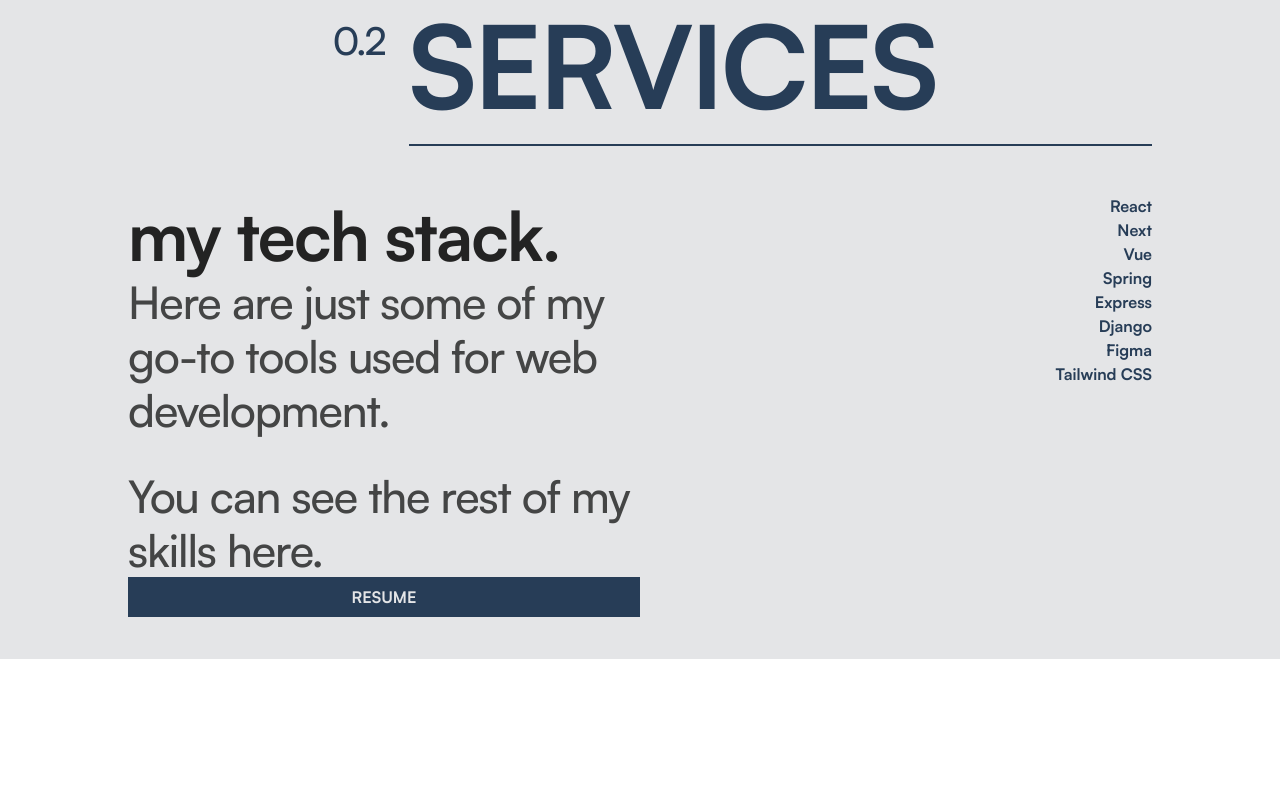
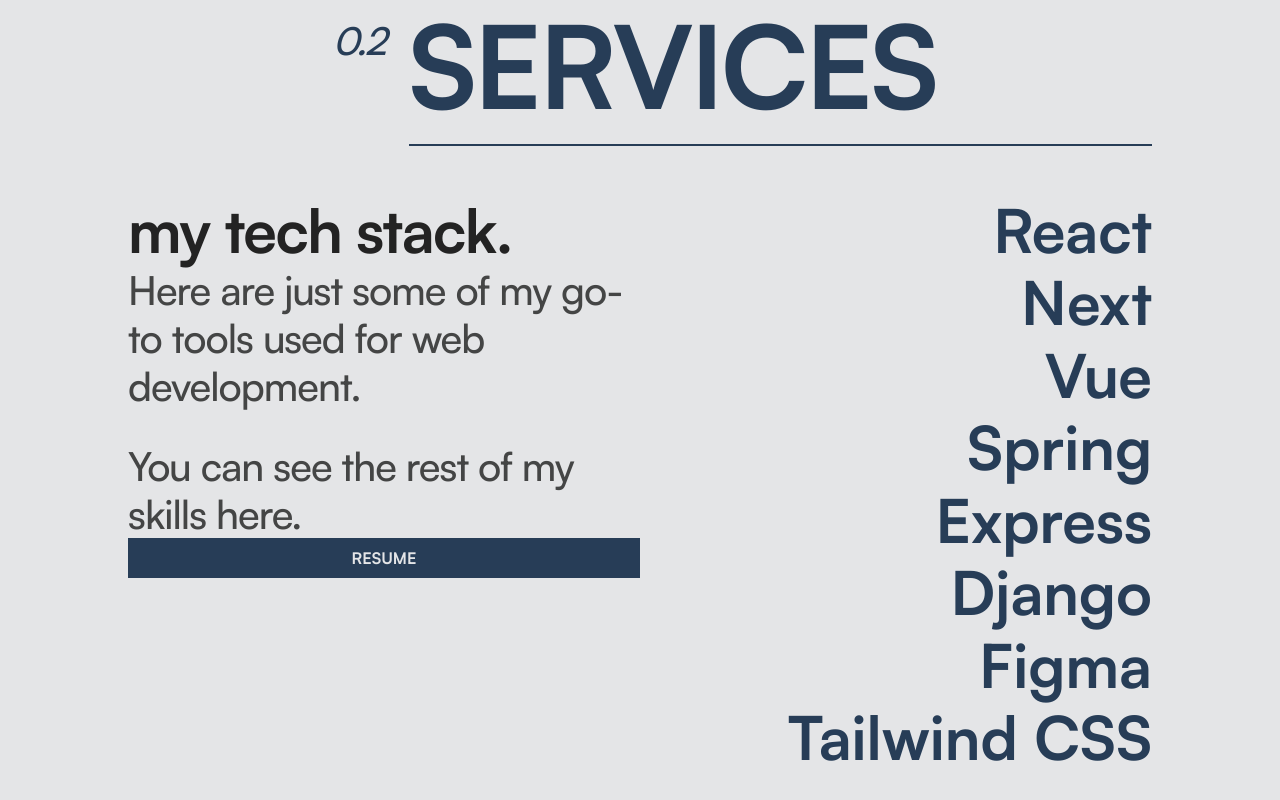
Before and after one commit to NickShum222/Website-V2, a Next.js app: page / in a window 1280 px wide. Shown: the part 2422-3222 px from the top of the page. Before the commit the page ends 3081 px from the top, so only its background shows below. Built offline with nearby package versions, Linux system fonts and the light colour scheme.

Commit message:
Update services page

```diff
--- a/src/pages/_app.js
+++ b/src/pages/_app.js
@@ -3,7 +3,7 @@
 const satoshi = localFont({ src: "../../public/fonts/Satoshi-Variable.ttf",
 variable: '--font-satoshi',
 display: 'fallback',
-style: 'oblique',
+// style: 'oblique',
 weight: "variable",
 
 
--- a/src/sections/Services.jsx
+++ b/src/sections/Services.jsx
@@ -12,7 +12,7 @@
           <div
             className="text-tertiary lg:text-[3vw]
         md:text-[4.2vw] text-headingNumber
-        italic tracking-tighter font-[500] leading-[0.9] lg:mt-1"
+       italic tracking-tighter font-[500] leading-[0.9] lg:mt-1"
           >
             0.2
           </div>
@@ -24,19 +24,19 @@
       <div className="flex w-full justify-between items-start">
         <div className="flex flex-col justify-start gap-8 w-[50%]">
          <div className="flex flex-col justify-start w-full">
-          <div className="text-secondary font-[700] text-[68px] leading-[1.2] tracking-tight">
+          <div className="text-secondary font-[700] md:text-[4.722vw] sm:text-[5.680vw] leading-[1.2] tracking-tight">
             my tech stack.
           </div>
-          <div className="font-[500]  text-[45px] text-grey2 leading-[1.2] tracking-tight">Here are just some of my go-to tools used for web development.</div>
+          <div className="font-[500]  md:text-[3.125vw] sm:text-[4.261vw] text-grey2 leading-[1.2] tracking-tight">Here are just some of my go-to tools used for web development.</div>
           </div>
           <div className="flex flex-col justify-start w-full ">
-          <div className="font-[500] text-[45px] text-grey2 leading-[1.2] tracking-tight">You can see the rest of my skills here.</div>
+          <div className="font-[500] md:text-[3.125vw] sm:text-[4.261vw] text-grey2 leading-[1.2] tracking-tight">You can see the rest of my skills here.</div>
           <div className="w-full text-center text-primary bg-tertiary font-[700] py-2">RESUME</div>
           </div>
         </div>
         <div className="flex flex-col items-end w-[50%]">
           {skills.map((skill, index) => (
-            <div className="font-bold text-tertiary" key={index}>{skill}</div>
+            <div className="font-bold md:text-[4.722vw] sm:text-[5.680vw] leading-[1.2] text-tertiary" key={index}>{skill}</div>
           ))}
         </div>
       </div>
--- a/src/styles/globals.css
+++ b/src/styles/globals.css
@@ -13,5 +13,5 @@
 
 .landing-h2-clamp{
     line-height: clamp(50px, 11vw, 100px);
-    font-size: clamp(61.04px, 13vw, 200px);
+    font-size: clamp(58.04px, 13vw, 200px);
 }
```
